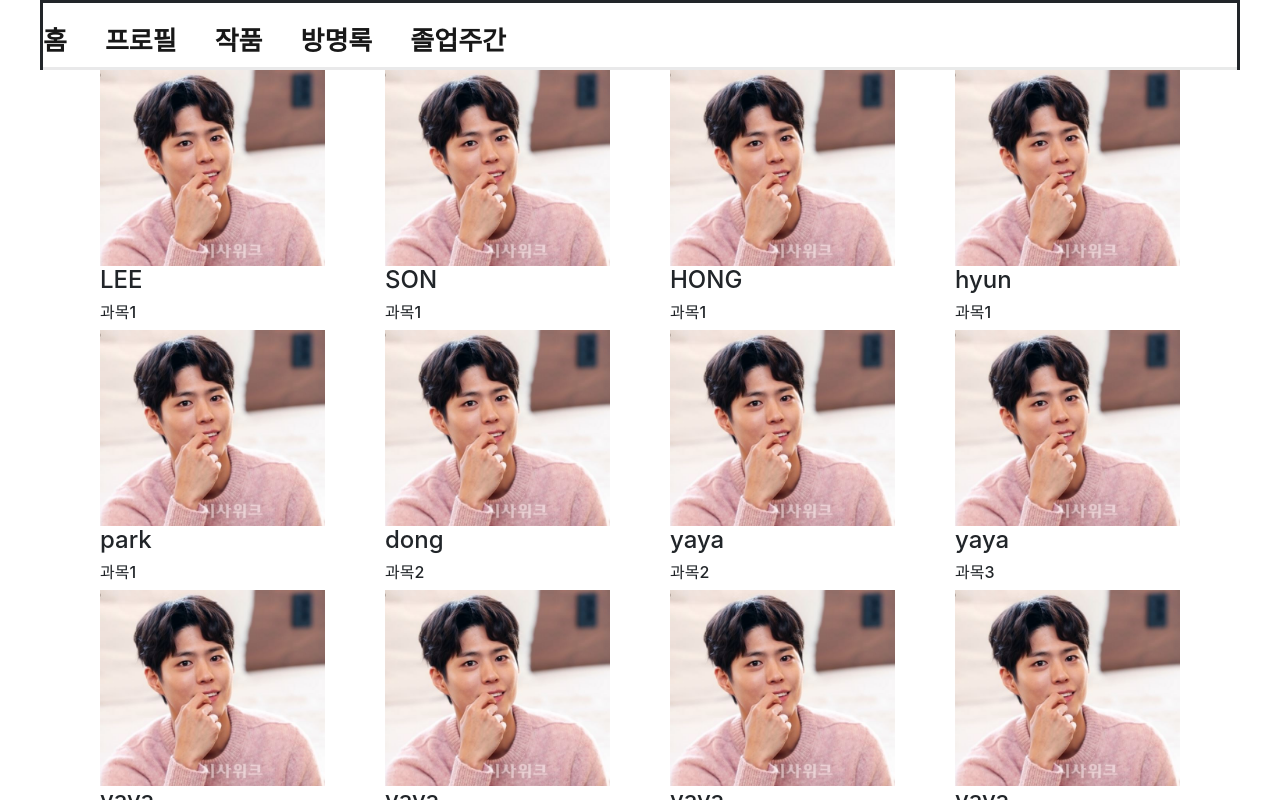
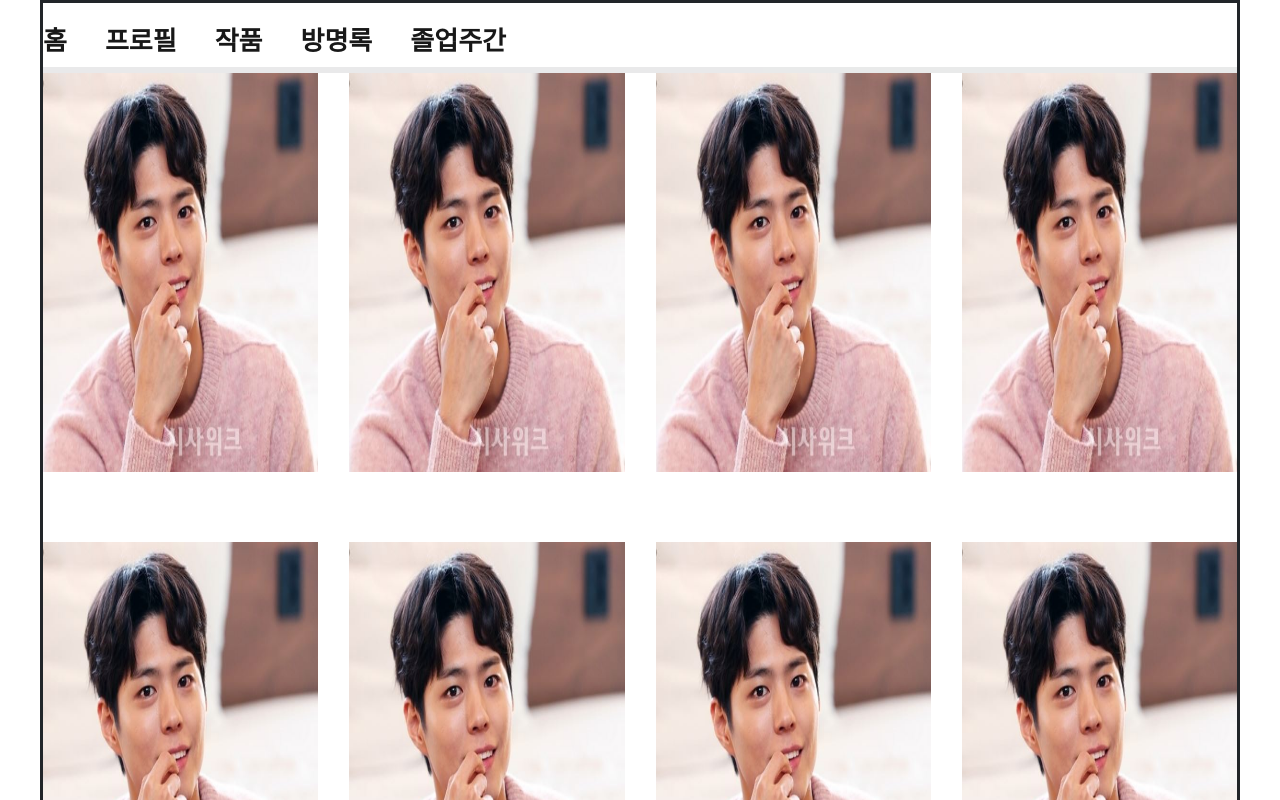
Before and after one commit to NPclown/pusan-visual-design-exhibition-site, a React (Create React App) app: page /profile in a window 1280 px wide. Shown: the top 800 px of the page. Built offline with nearby package versions, Linux system fonts and the light colour scheme; a web font is replaced by a local one.

Commit message:
프로필 페이지
- hover시 오버레이
- 디자이너 요구사항에 맞게 css조정

```diff
--- a/src/assets/Picture.css
+++ b/src/assets/Picture.css
@@ -1,18 +1,53 @@
 .pic{
-    flex: 0 0 60%;
-    max-width: 60%;
-    height: auto;
-    position: relative;
-    width: 100%;
-    padding-right: 30px;
-    padding-left: 30px;
+    width:100%;
+    height: 399px;
+    background-color: #d8d8d8;
 }
+
+.container1 {
+  position: relative;
+  width: 100%;
+  max-width: 300px;
+}
+
+/* Make the image to responsive */
+.image {
+  display: block;
+  width: 100%;
+  height: auto;
+}
+
+/* The overlay effect - lays on top of the container and over the image */
+.overlay {
+  position: absolute;
+  bottom: 0;
+  background: linear-gradient(to bottom, rgba(255, 255, 255, 0), #000000);  color: #f1f1f1;
+  width: 100%;
+  transition: .5s ease;
+  opacity:0;
+  color: white;
+  font-size: 26px;
+  padding: 8px;
+  text-align: left;
+}
+
+/* When you mouse over the container, fade in the overlay title */
+.container1:hover .overlay {
+  opacity: 1;
+}
+
+.row1 {
+    display: grid;
+    grid-template-columns: repeat(4, auto);
+    grid-gap: 70px 31px;
+}
+
 
 @media (min-width: 992px)
 {
     .pic{
-        flex: 0 0 25%;
-        max-width: 25%;
+        flex: 0 0 100%;
+        max-width: 100%;
     }
 }
 @media (min-width: 768px)and (max-width: 991px)
--- a/src/components/Profile/Picture.js
+++ b/src/components/Profile/Picture.js
@@ -1,15 +1,21 @@
 import React from 'react';
-import {Col} from 'react-bootstrap';
-import Image from 'react-bootstrap/Image'
+import Image from 'react-bootstrap/Image';
 
 function Picture ({name,subject,image}) {
-
     return(
-        <Col bsPrefix = "pic" >
-        <Image src={image} fluid />
-        <h4>{name}</h4>
-        <h6>{subject}</h6>
-        </Col>
+        <div className = "container1" >
+            <img src={image} alt="Avatar" class="pic" />
+            <div className = "overlay">
+                {name}
+            </div>
+        </div>
     )
 }
 export default Picture;
+
+
+
+// <div class="container">
+ // <img src="img_avatar.png" >
+//  <div class="overlay">My Name is John</div>
+//</div>
--- a/src/pages/Graduate.js
+++ b/src/pages/Graduate.js
@@ -3,8 +3,6 @@ import React from 'react';
 import Picture from '../components/Profile/Picture'
 import Header from '../components/Header/Header'
 import Footer from '../components/Footer/Footer'
-import { Container } from 'react-bootstrap';
-import { Row, Col} from 'react-bootstrap';
 import '../assets/Picture.css'
 
 const persons = [
@@ -30,17 +28,17 @@ function Graduate() {
     return (
         <div className="Graduate">
           <Header></Header>
-          <Container>
-            <Row>
-              {persons.map((person,index) => {
-              return (
-                <Picture name = {person.name} image = {person.image} subject = {person.subject}></Picture>
+          <div className = "content">
+              <div className = "row1">
+                {persons.map((person,index) => {
+                return (
+                  <Picture name = {person.name} image = {person.image} subject = {person.subject}></Picture>
+                  )
+                }
                 )
-              }
-              ) //map( 의 ')'
-              }
-            </Row>
-          </Container>
+                }
+              </div>
+          </div>
           <Footer></Footer>
       </div>
     )
```
